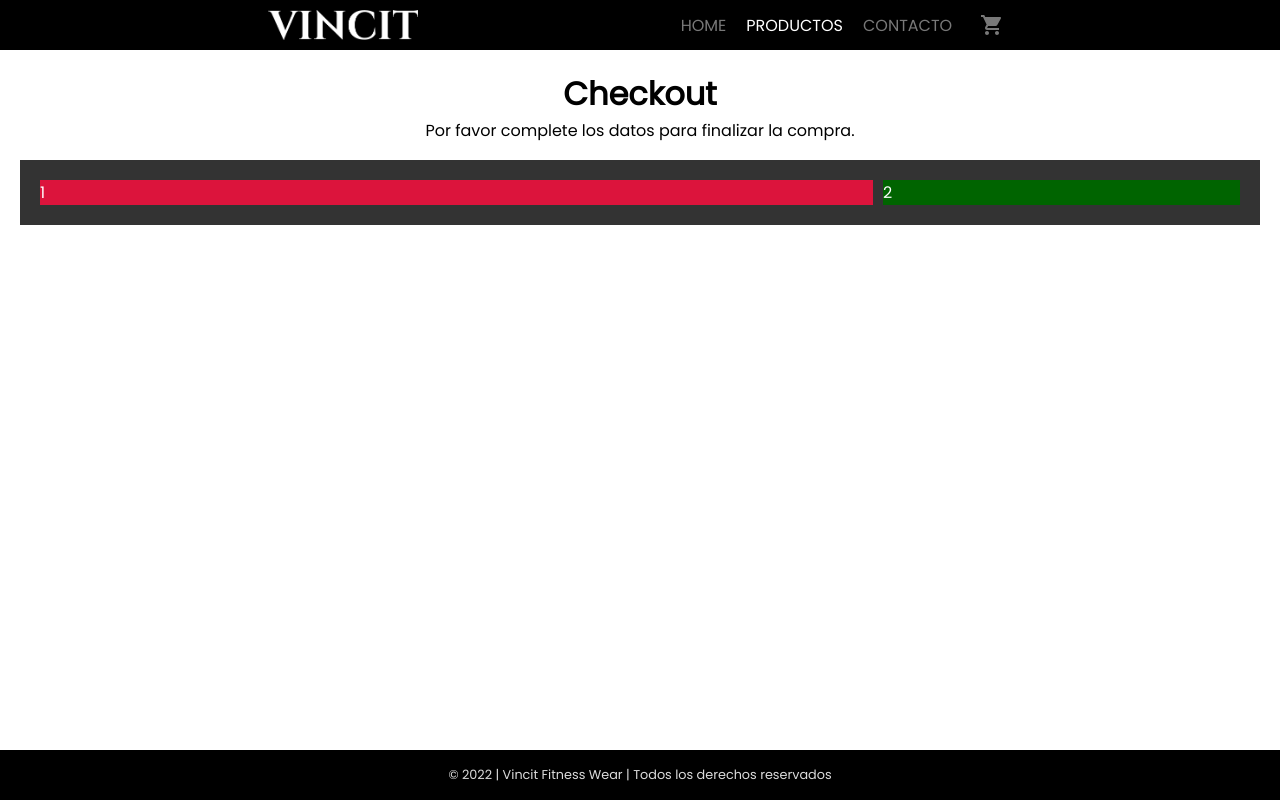
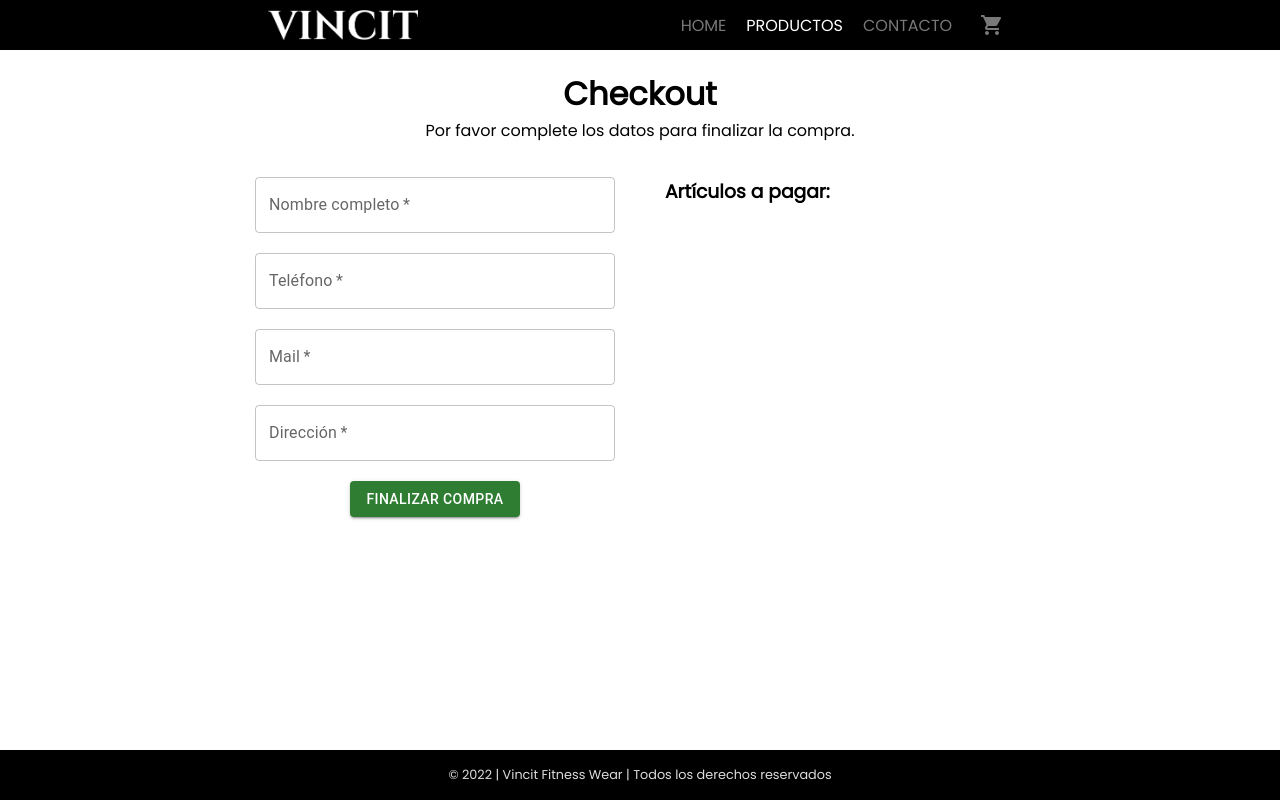
Before and after one commit to martgvr/final_project_reactjs, a React (Create React App) app: page /checkout in a window 1280 px wide. Built offline with nearby package versions, Linux system fonts and the light colour scheme.

Commit message:
Item Collection 2

```diff
--- a/src/components/Checkout/Checkout.js
+++ b/src/components/Checkout/Checkout.js
@@ -1,16 +1,55 @@
 import React from 'react'
 import './checkout.css'
 
+import TextField from '@mui/material/TextField';
+import List from '@mui/material/List';
+import ListItem from '@mui/material/ListItem';
+import ListItemText from '@mui/material/ListItemText';
+import ListItemAvatar from '@mui/material/ListItemAvatar';
+import Avatar from '@mui/material/Avatar';
+import Button from '@mui/material/Button';
+
+import { cartContext } from '../../context/cartContext'
+import { useContext } from 'react'
+
 function Checkout() {
+  const { cart } = useContext(cartContext);
+  console.log(cart);
+
   return (
     <div className='checkout__container'>
       <div className='checkout__title'>
         <h1>Checkout</h1>
         <p>Por favor complete los datos para finalizar la compra.</p>
       </div>
+
       <div className='checkout__form'>
-        <div className='checkout__form--fields'>1</div>
-        <div className='checkout__form--cart'>2</div>
+        <div className='checkout__form--fields'>
+          <TextField required id="outlined-required" label="Nombre completo" defaultValue="" fullWidth />
+          <TextField required id="outlined-required" label="Teléfono" defaultValue="" fullWidth />
+          <TextField required id="outlined-required" label="Mail" defaultValue="" fullWidth />
+          <TextField required id="outlined-required" label="Dirección" defaultValue="" fullWidth />
+          <Button variant="contained" color="success">Finalizar compra</Button>
+        </div>
+
+        <div className='checkout__form--cart'>
+          <h3>Artículos a pagar:</h3>
+
+          <List sx={{ width: '100%', maxWidth: 360, bgcolor: 'background.paper', }} >
+            {
+              cart.map((item) => {
+                const secondaryText = `${item.quantity} ${((item.quantity > 1) ? 'unidades' : 'unidad')}`;
+                return(
+                <ListItem>
+                  <ListItemAvatar>
+                  <Avatar alt={item.name} src={item.img} />
+                  </ListItemAvatar>
+                  <ListItemText primary={item.name} secondary={secondaryText} />
+                </ListItem>)
+              })
+            }
+          </List>
+        </div>
       </div>
     </div>
   )
--- a/src/components/Checkout/checkout.css
+++ b/src/components/Checkout/checkout.css
@@ -7,26 +7,30 @@
 }
 
 .checkout__title {
-    height: 90px;
+    height: 100px;
     text-align: center;
 }
 
 .checkout__form {
-    background-color: rgb(51, 51, 51);
-    color: white;
-    padding: 20px;
     width: 100%;
+    height: 100%;
     display: flex;
     justify-content: center;
     gap: 10px;
 }
 
 .checkout__form--fields {
-    background-color: crimson;
-    width: 70%;
+    width: 400px;
+    padding: 20px;
+    display: flex;
+    align-items: center;
+    flex-direction: column;
+    gap: 20px;
 }
 
 .checkout__form--cart {
-    background-color: darkgreen;
-    width: 30%;
+    width: 400px;
+    padding: 20px;
+    display: flex;
+    flex-direction: column;
 }
```
Also changed, not shown: 1 other file (tests, documents, lock files or other folders).
